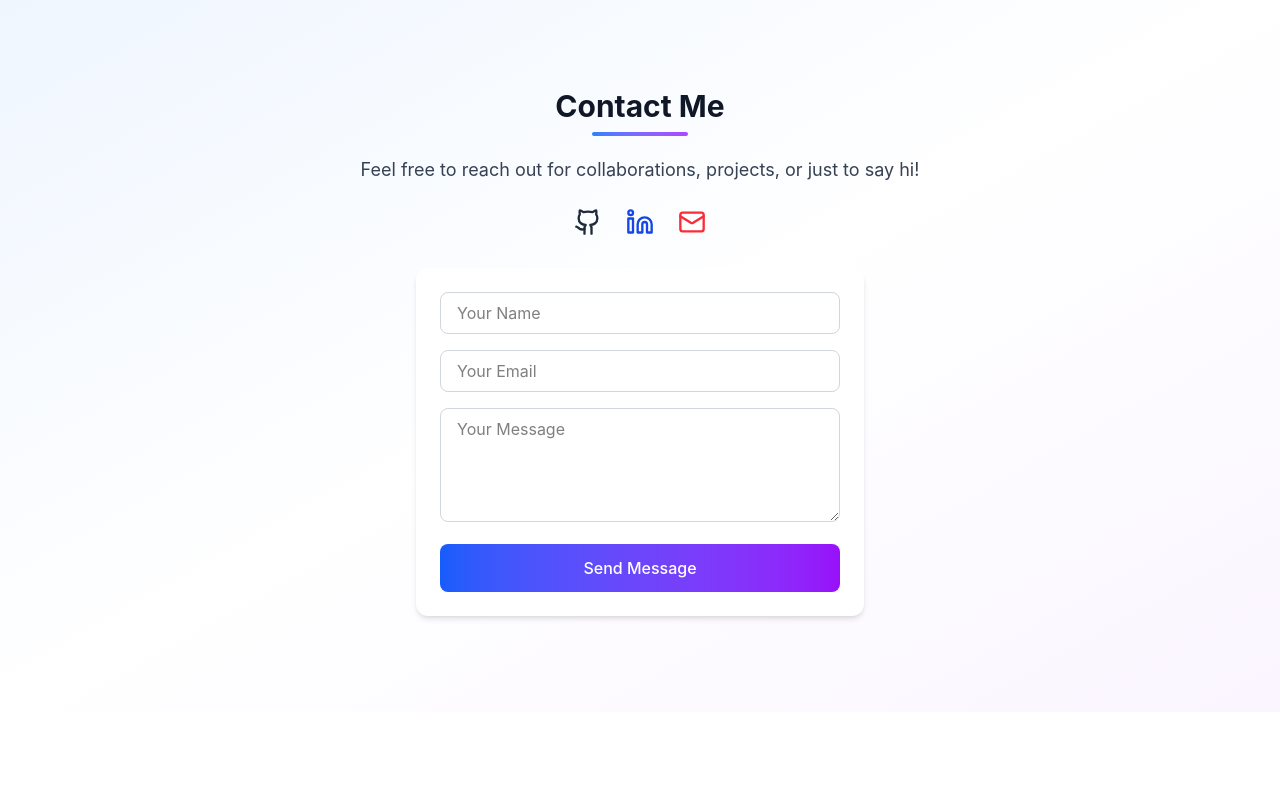
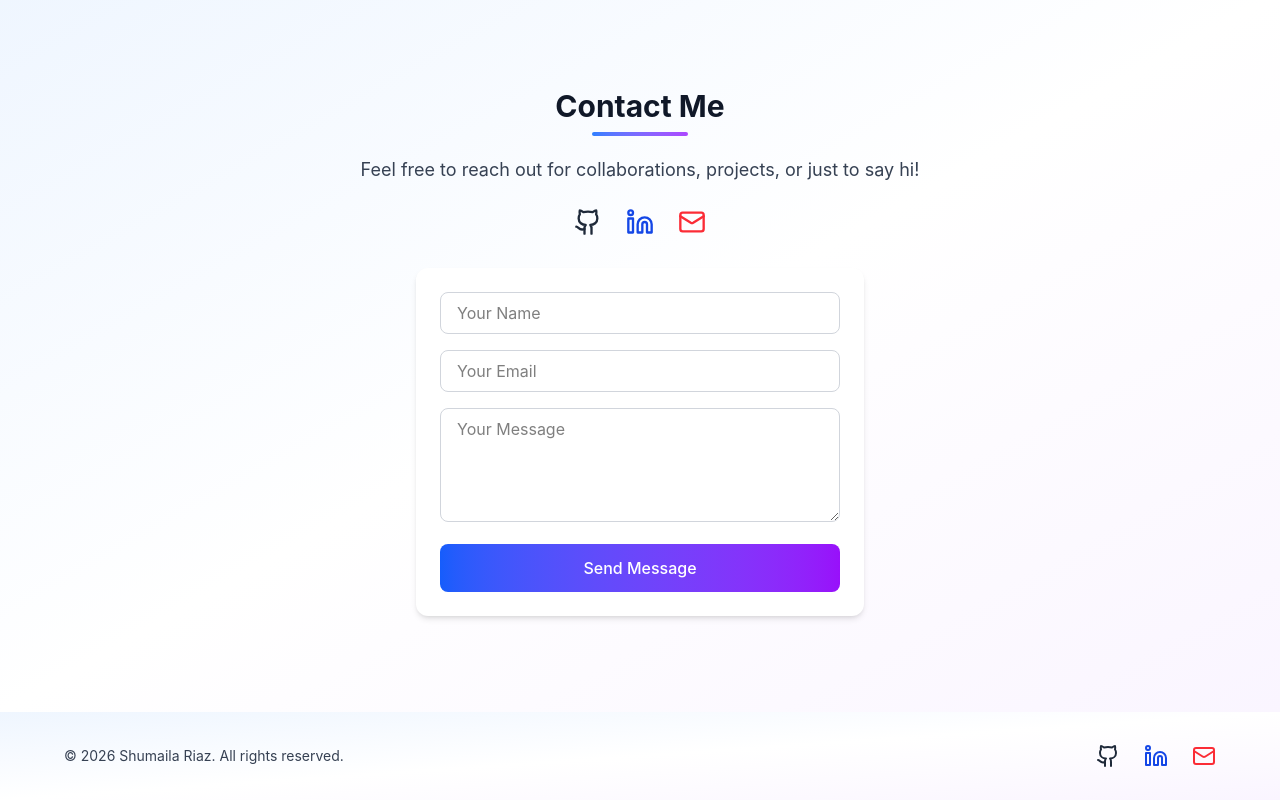
Before and after one commit to shumaila1421/Portfolio--Next.js, a Next.js app: page / in a window 1280 px wide. Shown: the part 2380-3180 px from the top of the page. Before the commit the page ends 3092 px from the top, so only its background shows below. Built offline with nearby package versions, Linux system fonts and the light colour scheme.

Commit message:
footer added

```diff
--- /dev/null
+++ b/app/components/footer.tsx
@@ -0,0 +1,43 @@
+"use client";
+
+import React from "react";
+import { Github, Linkedin, Mail } from "lucide-react";
+
+export default function Footer() {
+  return (
+    <footer className="bg-linear-to-br from-blue-50 via-white to-purple-50 py-8 px-6">
+      <div className="max-w-6xl mx-auto flex flex-col md:flex-row items-center justify-between">
+        {/* Copyright */}
+        <p className="text-gray-700 text-sm mb-4 md:mb-0">
+          &copy; {new Date().getFullYear()} Shumaila Riaz. All rights reserved.
+        </p>
+
+        {/* Social Links */}
+        <div className="flex gap-6">
+          <a
+            href="https://github.com/shumaila1421"
+            target="_blank"
+            rel="noreferrer"
+            className="text-gray-800 hover:text-black hover:scale-110 transition-all duration-300"
+          >
+            <Github size={24} />
+          </a>
+          <a
+            href="https://www.linkedin.com/in/shumaila-riaz-56ab30354/"
+            target="_blank"
+            rel="noreferrer"
+            className="text-blue-700 hover:text-blue-800 hover:scale-110 transition-all duration-300"
+          >
+            <Linkedin size={24} />
+          </a>
+          <a
+            href="mailto:shumailariaz215@gmail.com"
+            className="text-red-500 hover:text-red-600 hover:scale-110 transition-all duration-300"
+          >
+            <Mail size={24} />
+          </a>
+        </div>
+      </div>
+    </footer>
+  );
+}
--- a/app/layout.tsx
+++ b/app/layout.tsx
@@ -2,6 +2,7 @@ import type { Metadata } from "next";
 import { Geist, Geist_Mono } from "next/font/google";
 import "./globals.css";
 import Navbar from "./components/navbar";
+import Footer from "./components/footer";
 
 const geistSans = Geist({
   variable: "--font-geist-sans",
@@ -30,6 +31,7 @@ export default function RootLayout({
       >
         <Navbar />
         <main className="pt-24">{children}</main>
+        <Footer />
       </body>
     </html>
   );
```
